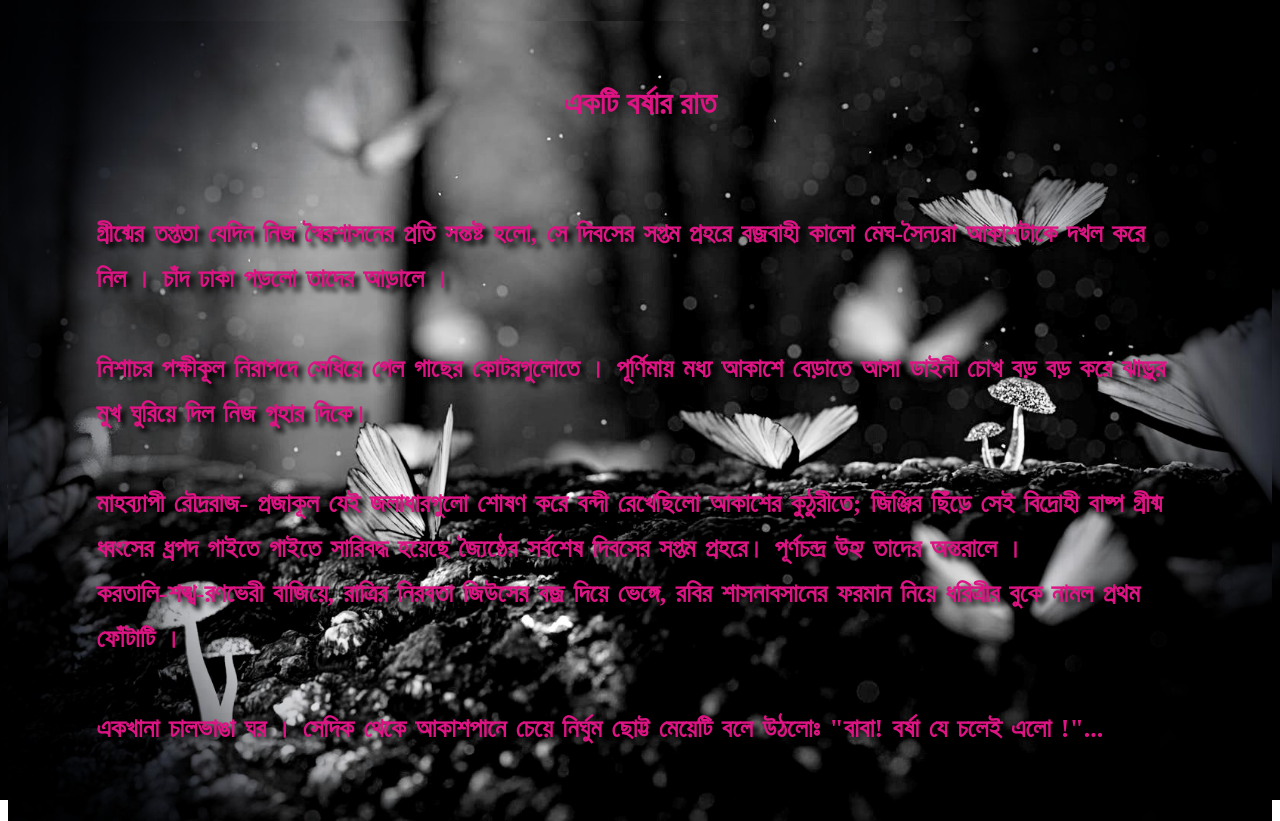
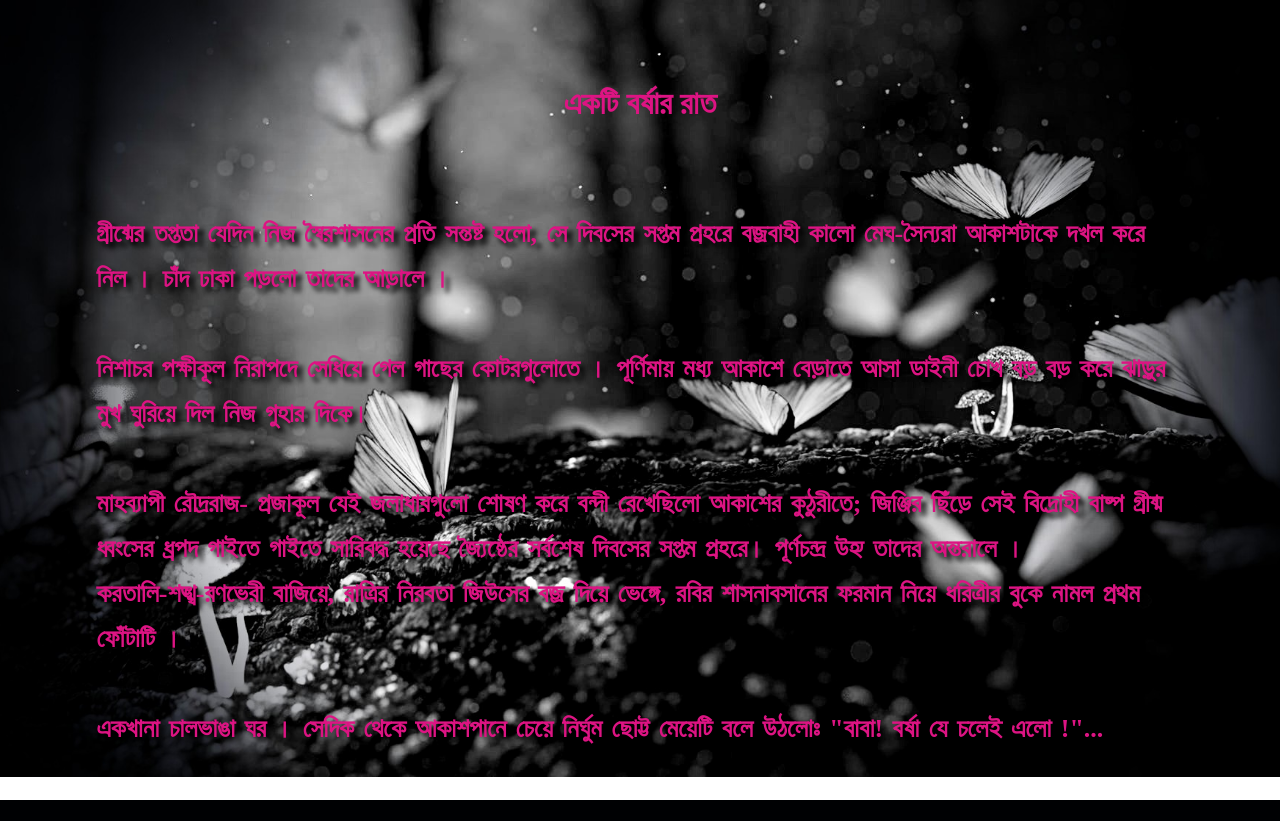
Before and after one commit to comradeanonymousexe/mahdimohammad, a PHP site: page /extensions/a-rainy-night.html in a window 1280 px wide. After the commit the page ends 800 px from the top, so only its background shows below. Run offline with PHP 8.4, Linux system fonts and the light colour scheme.

Commit message:
Update arn-style.css

```diff
--- a/extensions/arn-style.css
+++ b/extensions/arn-style.css
@@ -1,11 +1,14 @@
-body, html {
-    height: 100%;
+html {
 
-    background-image: url("rainmage.jpg");
+
+    background: url("rainmage.jpg");
 
     background-position: center;
     background-repeat: no-repeat;
     background-size: cover;
+
+
+
   }
 
 
```
